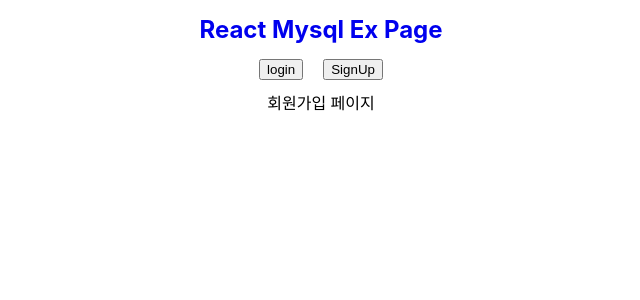
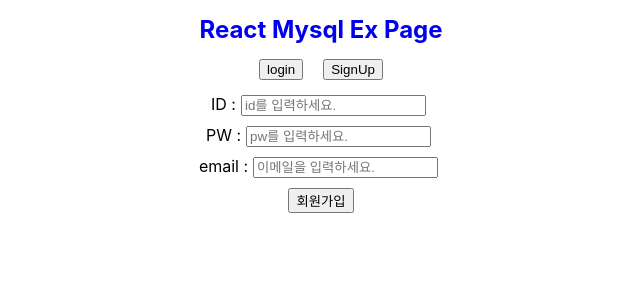
Before and after one commit to chan-00/react_express02, a React (Create React App) app: page /signup in a window 1280 px wide. Shown: the top 300 px of the page, without its empty margins (319-959 px from the left). Built offline with nearby package versions, Linux system fonts and the light colour scheme.

Commit message:
sign up 구현

```diff
--- a/src/component/SignUp.jsx
+++ b/src/component/SignUp.jsx
@@ -1,10 +1,79 @@
-
+import axios from "axios";
+import {useRef} from "react";
+import {useNavigate} from "react-router-dom";
+import {useSetRecoilState} from "recoil";
+import {userID, isLoggedin} from "../Atoms/userID";
 
 function SignUp() {
+    const setID = useSetRecoilState(userID);
+    const setIsLoggedin = useSetRecoilState(isLoggedin);
+
+    const navigate = useNavigate();
+
+    const idRef = useRef();
+    const pwRef = useRef();
+    const emailRef = useRef();
+
+    const handleSignUp = (e) => {
+        e.preventDefault();
+
+        if(idRef === "" || idRef === undefined) {
+            alert("아이디를 입력하지 않았습니다!");
+            return false;
+        }
+        if(pwRef === "" || pwRef === undefined) {
+            alert("비밀번호를 입력하지 않았습니다!");
+            return false;
+        }
+        if(emailRef === "" || emailRef === undefined) {
+            alert("이메일을 입력하지 않았습니다!");
+            return false;
+        }
+
+        axios.post("http://localhost:8000/signup", {
+            id: idRef.current.value,
+            pw: pwRef.current.value,
+            email: emailRef.current.value,
+        }).then((res) => {
+            if(res.data.affectedRows === 1) {
+                alert("회원가입 성공!");
+                setID(idRef.current.value);
+                setIsLoggedin(true);
+                navigate("/");
+            }
+            else {
+                alert("회원가입 실패!");
+                idRef.current.value = "";
+                pwRef.current.value = "";
+                emailRef.current.value = "";
+            }
+        }).catch((err) => {
+            console.log(err);
+        })
+    }
+
     return (
-        <div>
-            회원가입 페이지
-        </div>
+        <form>
+            ID :
+            <input
+                type="text"
+                ref={idRef}
+                placeholder="id를 입력하세요."
+            ></input><br></br>
+            PW :
+            <input
+                type="password"
+                ref={pwRef}
+                placeholder="pw를 입력하세요."
+            ></input><br></br>
+            email :
+            <input
+                type="text"
+                ref={emailRef}
+                placeholder="이메일을 입력하세요."
+            ></input><br></br>
+            <button onClick={handleSignUp}>회원가입</button>
+        </form>
     )
 }
 
```
Also changed, not shown: index.js (+12 -0 lines).
